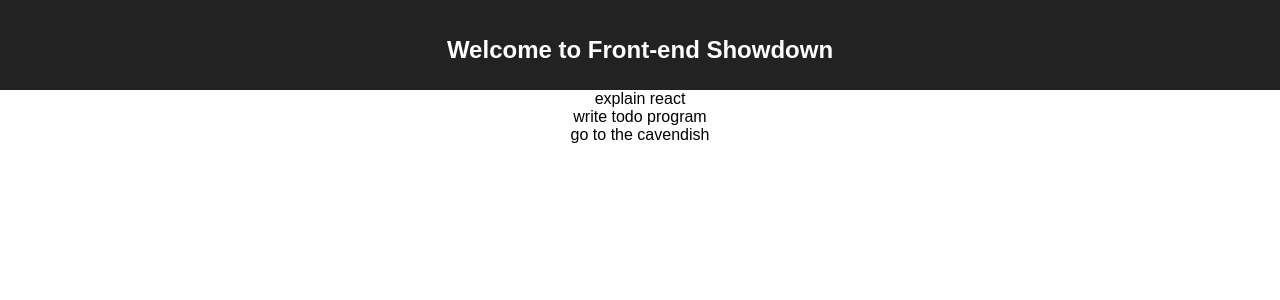
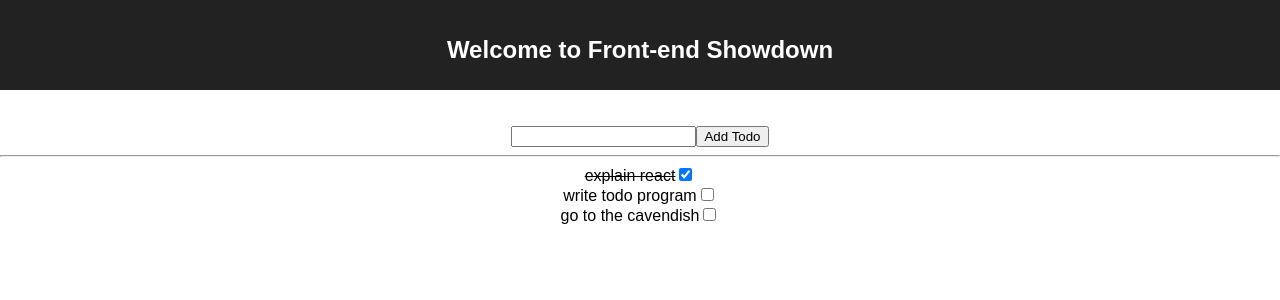
Before and after one commit to shefcompsoc/fes-react, a React (Create React App) app: page / in a window 1280 px wide. Shown: the top 300 px of the page. Built offline with nearby package versions, Linux system fonts and the light colour scheme.

Commit message:
make todos done-able

```diff
--- a/src/App.js
+++ b/src/App.js
@@ -1,16 +1,22 @@
-import React, { Component } from 'react';
-import './App.css';
+import React, { Component } from "react";
+import "./App.css";
 
-import TodoList from './TodoList'
+import TodoList from "./TodoList";
 
 class App extends Component {
-  title = 'Front-end Showdown'
+  title = "Front-end Showdown";
 
-  todos = [
-    { text: 'explain react', done: true },
-    { text: 'write todo program', done: false },
-    { text: 'go to the cavendish', done: false }
-  ];
+  constructor (props) {
+    super(props)
+
+    this.state = {
+      todos: [
+        { id: 1, text: "explain react", done: true },
+        { id: 2, text: "write todo program", done: false },
+        { id: 3, text: "go to the cavendish", done: false }
+      ]
+    }
+  }
 
   render() {
     return (
@@ -19,10 +25,33 @@ class App extends Component {
           <h1 className="App-title">Welcome to {this.title}</h1>
         </header>
 
-        <TodoList todos={this.todos}></TodoList>
+        <br />
+        <br />
 
+        <form>
+          <input type="text" />
+          <input type="submit" value="Add Todo" />
+        </form>
+
+        <hr />
+
+        <TodoList
+          todos={ this.state.todos }
+          onChange={ this.onChange.bind(this) }
+        />
       </div>
     );
+  }
+
+  onChange(id, state) {
+    const todo = this.state.todos.find(x => x.id === id)
+    todo.done = state
+
+    const filtered = this.state.todos.filter(x => x.id !== id)
+
+    this.setState({
+      todos: [todo, ...filtered]
+    })
   }
 }
 
--- /dev/null
+++ b/src/TodoItem.css
@@ -0,0 +1,3 @@
+.TodoItem.done {
+  text-decoration: line-through;
+}
--- /dev/null
+++ b/src/TodoItem.js
@@ -0,0 +1,31 @@
+import React, { Component } from 'react';
+import './TodoItem.css';
+
+class TodoItem extends Component {
+  render () {
+    const classSet = [this.props.className, 'TodoItem']
+
+    if (this.props.todo.done) {
+      classSet.push('done')
+    }
+
+    return (
+      <div className={ classSet.join(' ') }>
+        <label>
+          { this.props.todo.text }
+          <input
+            type='checkbox'
+            checked={ this.props.todo.done }
+            onChange={ this.onChange.bind(this) }
+          />
+        </label>
+      </div>
+    )
+  }
+
+  onChange (ev) {
+    this.props.onChange(this.props.todo.id, ev.target.checked)
+  }
+}
+
+export default TodoItem;
--- a/src/TodoList.js
+++ b/src/TodoList.js
@@ -1,15 +1,20 @@
-import React, { Component } from 'react';
+import React, { Component } from "react";
+import "./TodoList.css";
 
-const TodoList = ({todos}) => {
-  return (
-    todos.map((todo) => {
+import TodoItem from "./TodoItem";
+
+class TodoList extends Component {
+  render() {
+    return this.props.todos.map(todo => {
       return (
-        <div>
-          { todo.text }
-        </div>
-      )
-    })
-  )
+        <TodoItem
+          key={ todo.id }
+          todo={ todo }
+          onChange={ this.props.onChange }
+        />
+      );
+    });
+  }
 }
 
 export default TodoList;
```
Also changed, not shown: src/TodoList.css (added).
